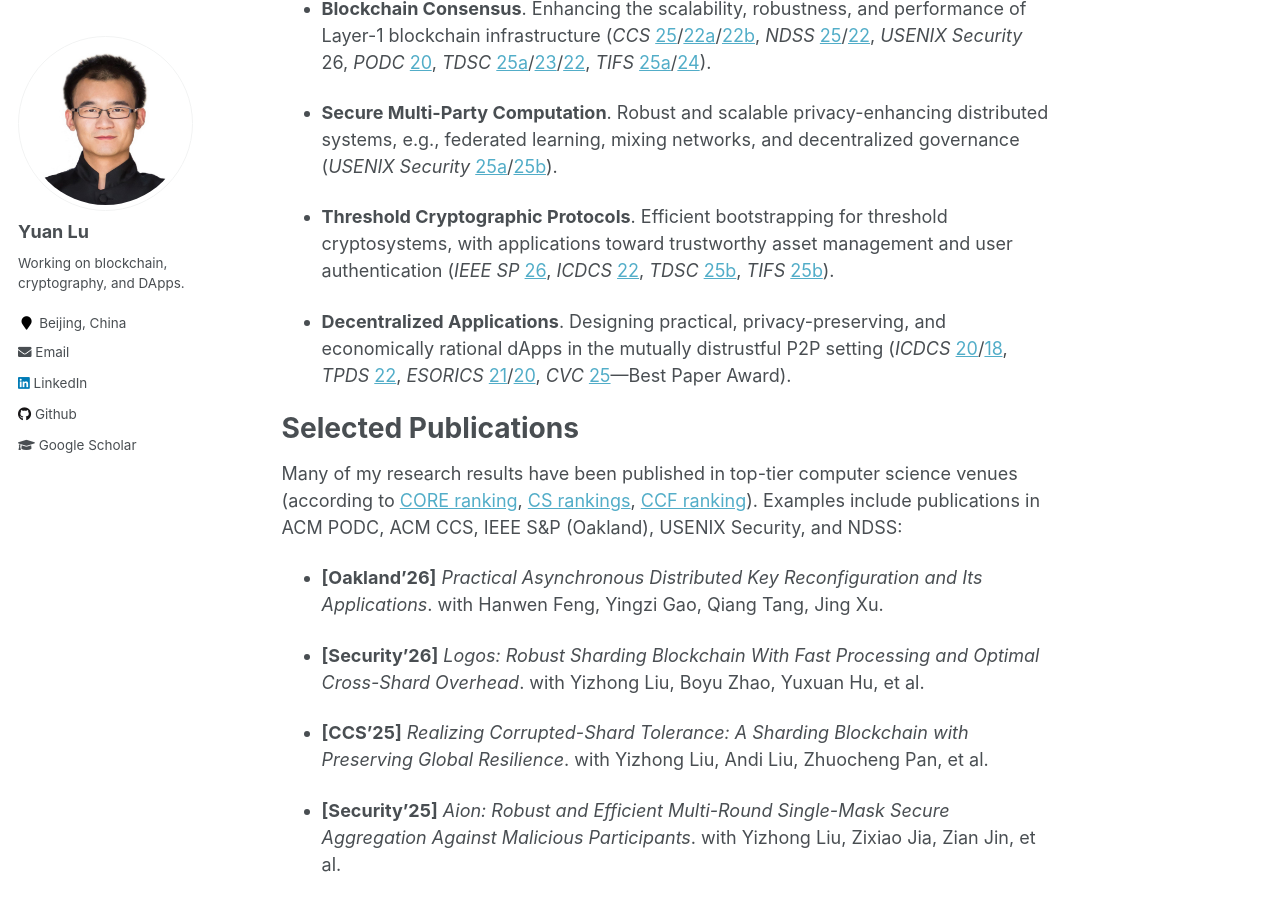
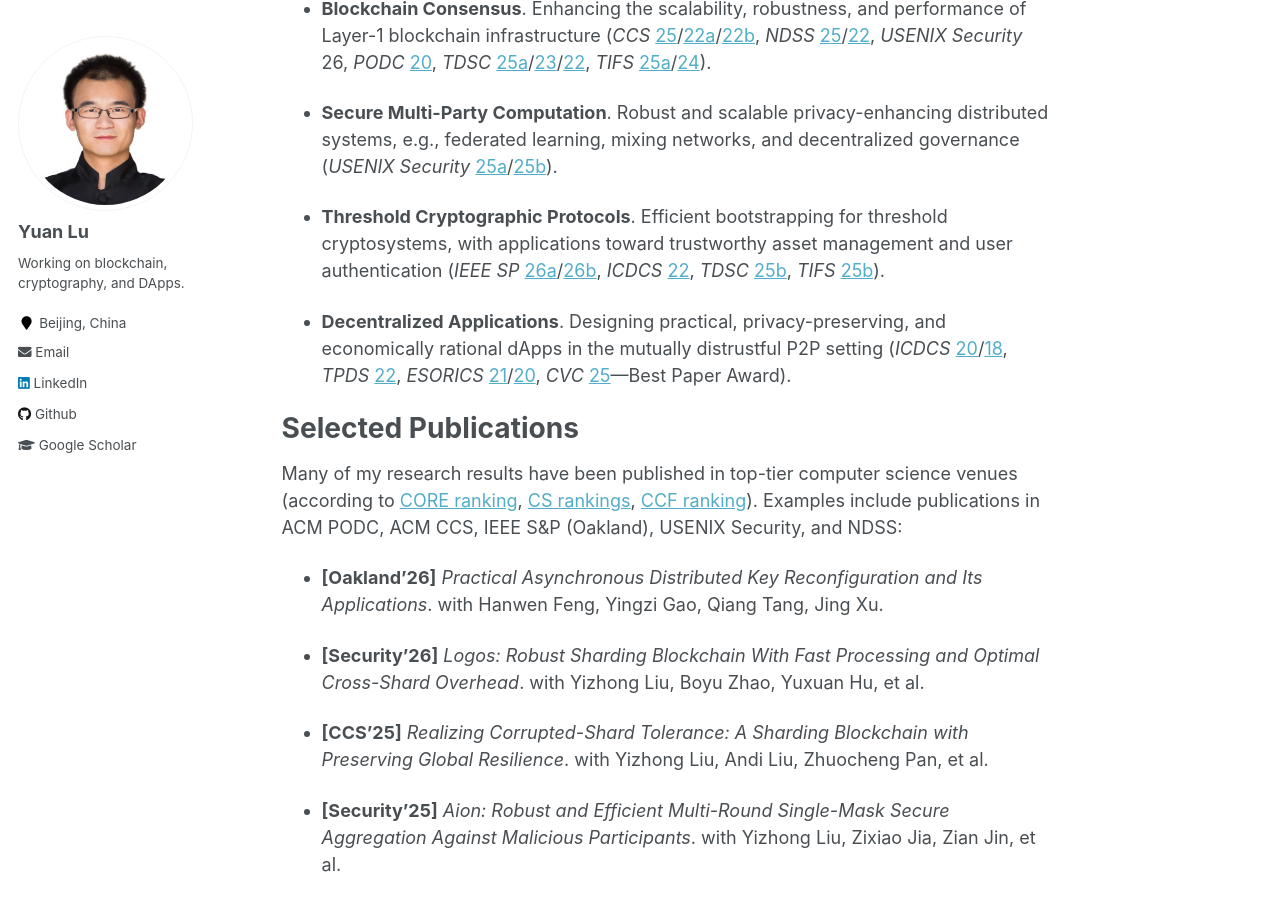
Before and after one commit to yylluu/yylluu.github.io, a Jekyll site: the page built from _pages/about.md, in a window 1280 px wide and 900 px high, scrolled down 461 px. Built offline with Jekyll 4.4.1, drawn with Linux system fonts in a browser that asks for light colours.

Commit message:
Update about.md

```diff
--- a/_pages/about.md
+++ b/_pages/about.md
@@ -18,7 +18,7 @@
 
 - **Secure Multi-Party Computation**. Robust and scalable privacy-enhancing distributed systems, e.g., federated learning, mixing networks, and decentralized governance (*USENIX Security* [25a](https://www.usenix.org/conference/usenixsecurity25/presentation/su-yuan)/[25b](https://www.usenix.org/conference/usenixsecurity25/presentation/liu-yizhong)).
 
-- **Threshold Cryptographic Protocols**. Efficient bootstrapping for threshold cryptosystems, with applications toward trustworthy asset management and user authentication (*IEEE SP* [26](https://eprint.iacr.org/2025/149), *ICDCS* [22](https://ieeexplore.ieee.org/abstract/document/9912190), *TDSC* [25b](https://ieeexplore.ieee.org/abstract/document/10807394), *TIFS* [25b](https://ieeexplore.ieee.org/abstract/document/11153573)).
+- **Threshold Cryptographic Protocols**. Efficient bootstrapping for threshold cryptosystems, with applications toward trustworthy asset management and user authentication (*IEEE SP* [26a](https://eprint.iacr.org/2025/149)/[26b](https://eprint.iacr.org/2025/1516), *ICDCS* [22](https://ieeexplore.ieee.org/abstract/document/9912190), *TDSC* [25b](https://ieeexplore.ieee.org/abstract/document/10807394), *TIFS* [25b](https://ieeexplore.ieee.org/abstract/document/11153573)).
 
 - **Decentralized Applications**. Designing practical, privacy-preserving, and economically rational dApps in the mutually distrustful P2P setting (*ICDCS* [20](https://ieeexplore.ieee.org/abstract/document/9355719)/[18](https://ieeexplore.ieee.org/abstract/document/8416350), *TPDS* [22](https://ieeexplore.ieee.org/abstract/document/9929262), *ESORICS* [21](https://link.springer.com/chapter/10.1007/978-3-030-88418-5_17)/[20](https://link.springer.com/chapter/10.1007/978-3-030-59013-0_35), *CVC* [25](https://ieeexplore.ieee.org/abstract/document/11068849)—Best Paper Award).
 
```
